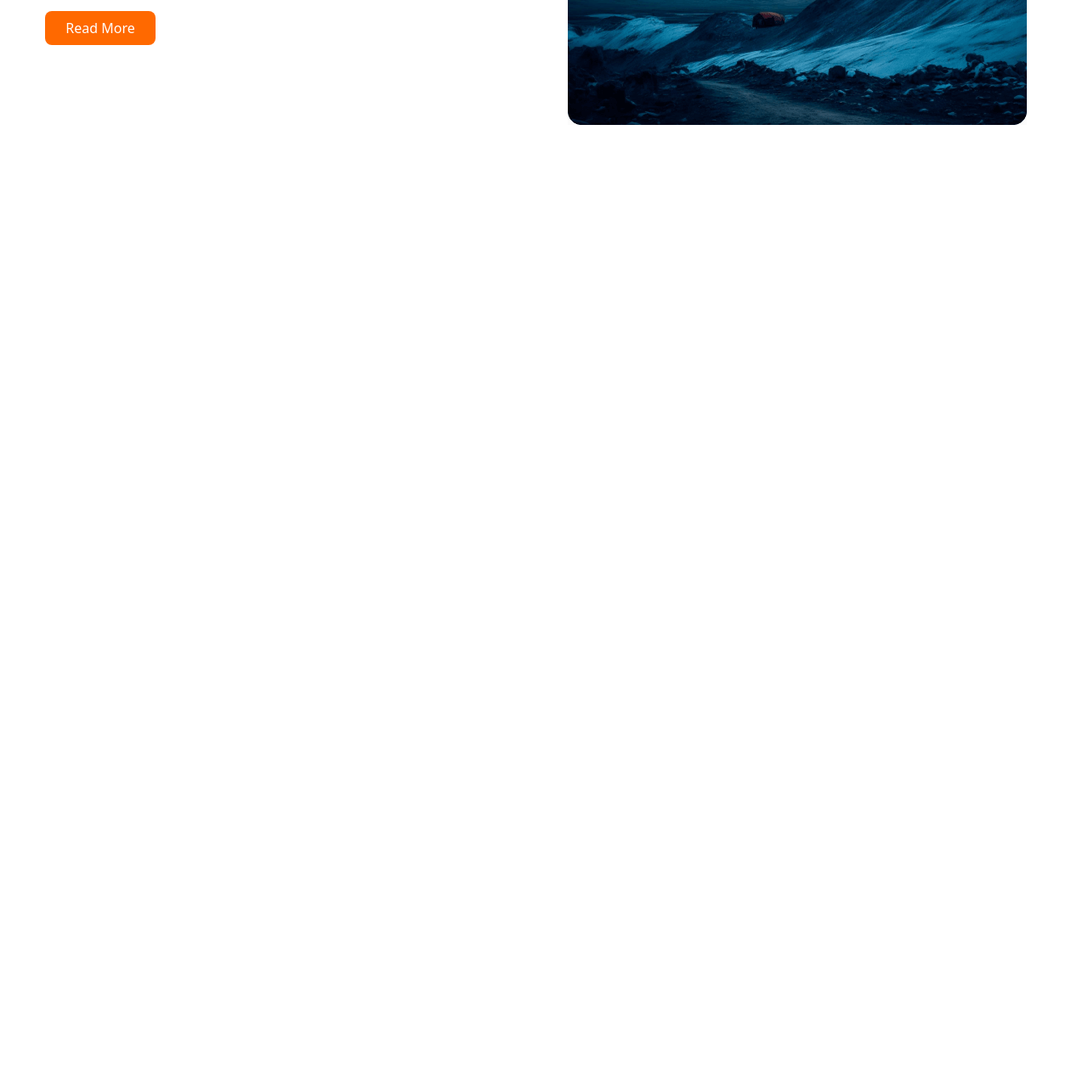
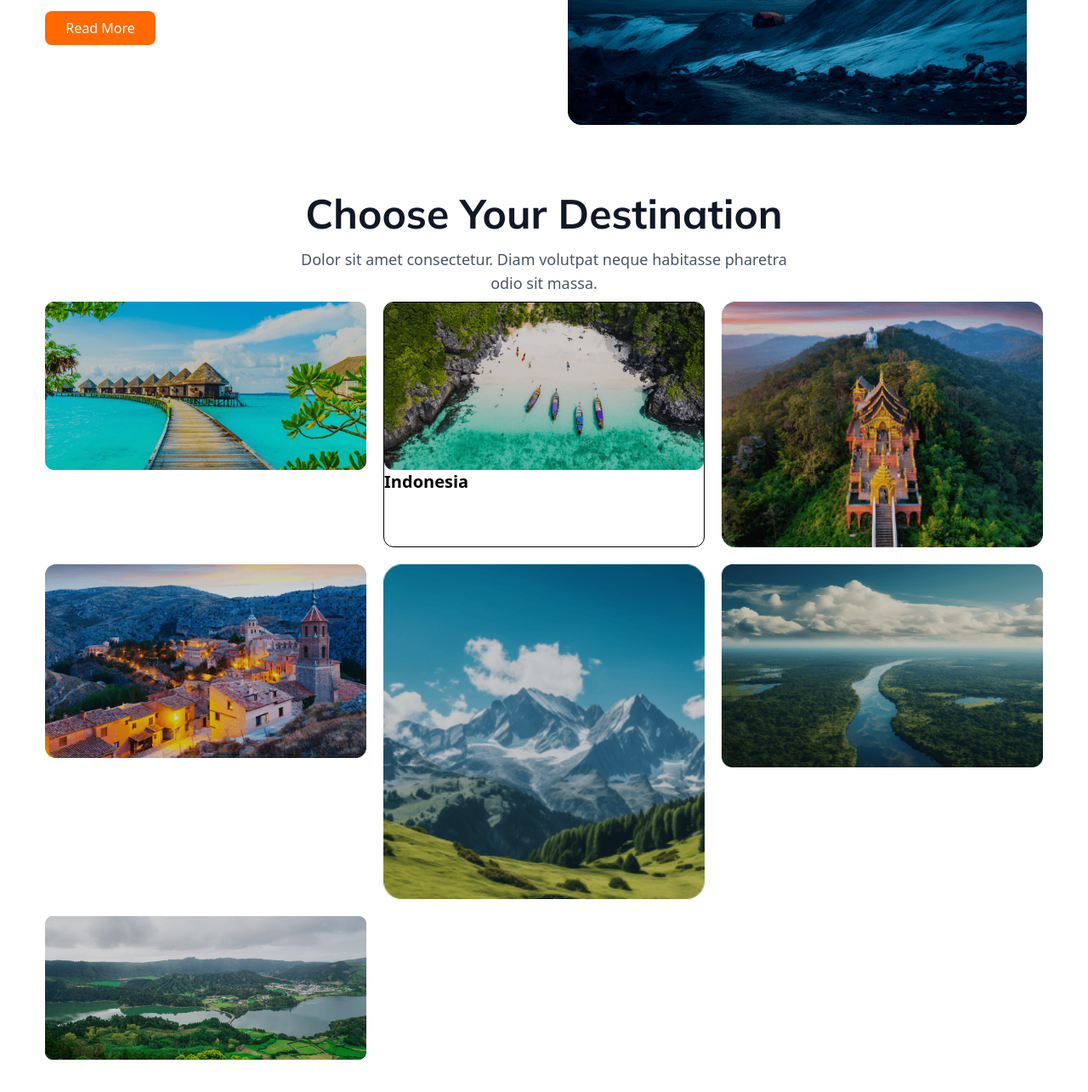
Before and after one commit to rimpakasundi07/Travel-Juno, a plain HTML site: page index.html in a window 1280 px wide. Shown: the part 1115-2400 px from the top of the page at 85% size. Before the commit the page ends 1294 px from the top, so only its background shows below. Drawn offline with nearby package versions, Linux system fonts and the light colour scheme.

Commit message:
Add  Choose Your Destination section with  cards

```diff
--- a/index.html
+++ b/index.html
@@ -78,9 +78,62 @@
         </div>
         <!-- right side -->
          <div><img src="assets/Rectangle 4.png" class="mx-auto" alt=""></div>
+     </div>
+     <!-- Our Popular Tours  end here -->
 
+
+
+
+      <section class="w-11/12 mx-auto py-12 text-center">
+    <!-- Heading -->
+    <h1 class="text-2xl lg:text-5xl font-bold text-gray-900 mb-4">Choose Your Destination</h1>
+    <!-- Subtext -->
+    <p class="text-sm lg:text-lg text-gray-600 max-w-xl mx-auto mb-2">
+      Dolor sit amet consectetur. Diam volutpat neque habitasse pharetra odio sit massa.
+    </p>
+
+
+    <!-- Destination Grid -->
+    <div class="grid grid-cols-1 sm:grid-cols-2 lg:grid-cols-3 gap-5">
+      <!-- Destination Card -->
+      <div class="relative rounded-xl ">
+        <img src="assets/Rectangle 5.png" alt="" class="w-full object-cover" />
+        <h2 class="absolute  text-white text-xl font-semibold ">Maldives</h2>
       </div>
-     <!-- Our Popular Tours  end here -->
+
+      <div class="relative rounded-xl border border-black ">
+        <img src="assets/Rectangle 8.png" alt="" class="w-full  object-cover" />
+        <h2 class="absolute  text-xl font-semibold text-black ">Indonesia</h2>
+      </div>
+
+      <div class="relative rounded-xl ">
+        <img src="assets/Rectangle 6.png" alt="" class="w-full   object-cover" />
+        <h2 class="absolute  text-white text-xl font-semibold ">Srilanka</h2>
+      </div>
+
+      <div class="relative rounded-xl">
+        <img src="assets/Rectangle 7.png" alt="" class="w-full  object-cover" />
+        <h2 class="absolute  text-white text-xl font-semibold ">North America</h2>
+      </div>
+
+      <div class="relative rounded-xl ">
+        <img src="assets/Rectangle 9.png" alt="" class="w-full  object-cover" />
+        <h2 class="absolute text-white text-xl font-semibold">Kashmir</h2>
+      </div>
+
+      <div class="relative rounded-xl ">
+        <img src="assets/Rectangle 11.png" alt="" class="w-full  object-cover" />
+        <h2 class="absolute   text-white text-xl font-semibold ">India</h2>
+      </div>
+
+      <div class="relative rounded-xl">
+        <img src="assets/Rectangle 10.png" alt="" class="w-full  object-cover" />
+        <h2 class="absolute   text-white text-xl font-semibold ">Bandarban</h2>
+      </div>
+    </div>
+      </section>
+
+
 
 
 </body>
```
